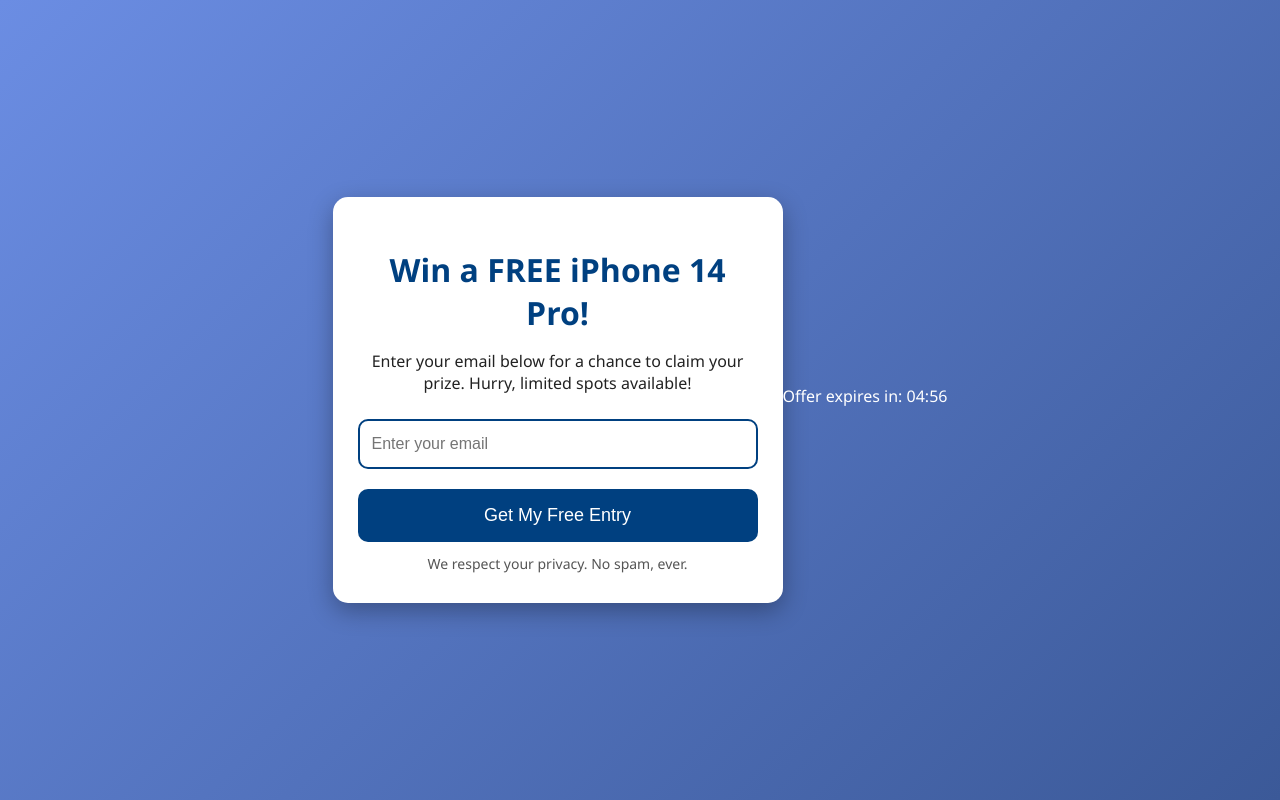
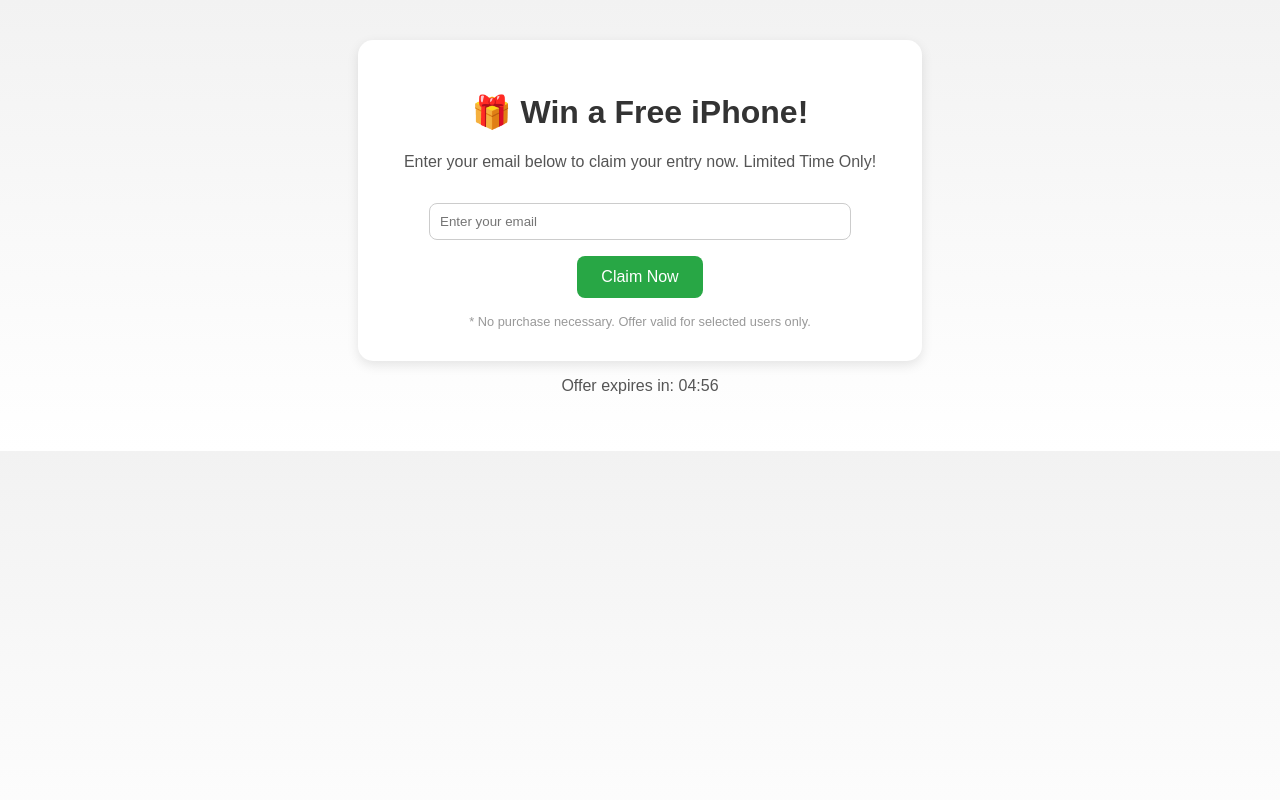
Before and after one commit to shuvouisc/advanced_cpa_landing_page, a plain HTML site: page index.html in a window 1280 px wide. Drawn offline with Linux system fonts and the light colour scheme.

Commit message:
Update index.html

```diff
--- a/index.html
+++ b/index.html
@@ -2,114 +2,68 @@
 <html lang="en">
 <head>
   <meta charset="UTF-8" />
-<meta name="viewport" content="width=device-width, initial-scale=1" />
-<title>ClickPrize - Win Exciting Prizes!</title>
+  <meta name="viewport" content="width=device-width, initial-scale=1.0" />
+  <title>Win a Free iPhone!</title>
   <style>
     body {
-    font-family: 'Segoe UI', Tahoma, Geneva, Verdana, sans-serif;
-    background: linear-gradient(135deg, #6b8de3, #3b5998);
-    margin: 0; padding: 0;
-    display: flex;
-    justify-content: center;
-    align-items: center;
-    height: 100vh;
-    color: #fff;
+      font-family: Arial, sans-serif;
+      background: linear-gradient(#f2f2f2, #ffffff);
+      text-align: center;
+      padding: 2rem;
     }
     .container {
-    background: #fff;
-    color: #222;
+      max-width: 500px;
+      margin: 0 auto;
+      background: white;
       border-radius: 15px;
-    max-width: 400px;
-    padding: 30px 25px;
-    box-shadow: 0 8px 25px rgba(0,0,0,0.3);
-    text-align: center;
+      box-shadow: 0 4px 12px rgba(0, 0, 0, 0.1);
+      padding: 2rem;
     }
     h1 {
-    color: #004080;
-    margin-bottom: 15px;
+      color: #333;
     }
     p {
-    font-size: 16px;
-    margin-bottom: 25px;
+      color: #555;
     }
     input[type="email"] {
-    width: 100%;
-    padding: 14px 12px;
-    font-size: 16px;
-    border-radius: 10px;
-    border: 2px solid #004080;
-    margin-bottom: 20px;
-    box-sizing: border-box;
+      width: 80%;
+      padding: 10px;
+      margin: 1rem 0;
+      border: 1px solid #ccc;
+      border-radius: 8px;
     }
     button {
-    width: 100%;
-    background: #004080;
+      background-color: #28a745;
       color: white;
+      padding: 12px 24px;
       border: none;
-    padding: 16px 0;
-    font-size: 18px;
-    border-radius: 10px;
+      border-radius: 8px;
       cursor: pointer;
-    transition: background 0.3s ease;
+      font-size: 1rem;
     }
     button:hover {
-    background: #003060;
+      background-color: #218838;
     }
-  .note {
-    font-size: 14px;
-    color: #555;
-    margin-top: 12px;
+    .disclaimer {
+      font-size: 0.8rem;
+      color: #999;
+      margin-top: 1rem;
     }
   </style>
 </head>
 <body>
-
   <div class="container">
-  <h1>Win a FREE iPhone 14 Pro!</h1>
-  <p>Enter your email below for a chance to claim your prize. Hurry, limited spots available!</p>
-
-  <form id="leadForm">
-    <input type="email" id="email" name="email" placeholder="Enter your email" required />
-    <button type="submit">Get My Free Entry</button>
+    <h1>🎁 Win a Free iPhone!</h1>
+    <p>Enter your email below to claim your entry now. Limited Time Only!</p>
+    <form action="https://example-cpa-offer.com/track?aff_id=12345" method="POST">
+      <input type="email" name="email" placeholder="Enter your email" required />
+      <br />
+      <button type="submit">Claim Now</button>
     </form>
-
-  <div class="note">We respect your privacy. No spam, ever.</div>
+    <div class="disclaimer">
+      * No purchase necessary. Offer valid for selected users only.
     </div>
-
-<script>
-  // Autofill email if previously saved
-  window.onload = function() {
-    const savedEmail = localStorage.getItem('userEmail');
-    if (savedEmail) {
-      document.getElementById('email').value = savedEmail;
-    }
-  };
-
-  // Form submission handler
-  document.getElementById('leadForm').addEventListener('submit', function(e) {
-    e.preventDefault();
-    const emailInput = document.getElementById('email');
-    const email = emailInput.value.trim();
-
-    if(!validateEmail(email)){
-      alert('Please enter a valid email address.');
-      return;
-    }
-
-    // Save email locally
-    localStorage.setItem('userEmail', email);
-
-    // Redirect to CPA offer link (replace below URL with your actual CPA offer URL)
-    const cpaOfferURL = 'https://your-cpa-network.com/offer?id=12345';
-    window.location.href = cpaOfferURL;
-  });
-
-  // Simple email validation
-  function validateEmail(email) {
-    const re = /^[\\w-\\.]+@([\\w-]+\\.)+[\\w-]{2,4}$/;
-    return re.test(email.toLowerCase());
-  }
-</script>
+  </div>
 </script>
   <p>Offer expires in: <span id="timer">05:00</span></p>
 
@@ -134,4 +88,5 @@
   }, 1000);
 </script>
 </body>
+
 </html>
```
Lines whose indentation alone changed are shown as unchanged.
